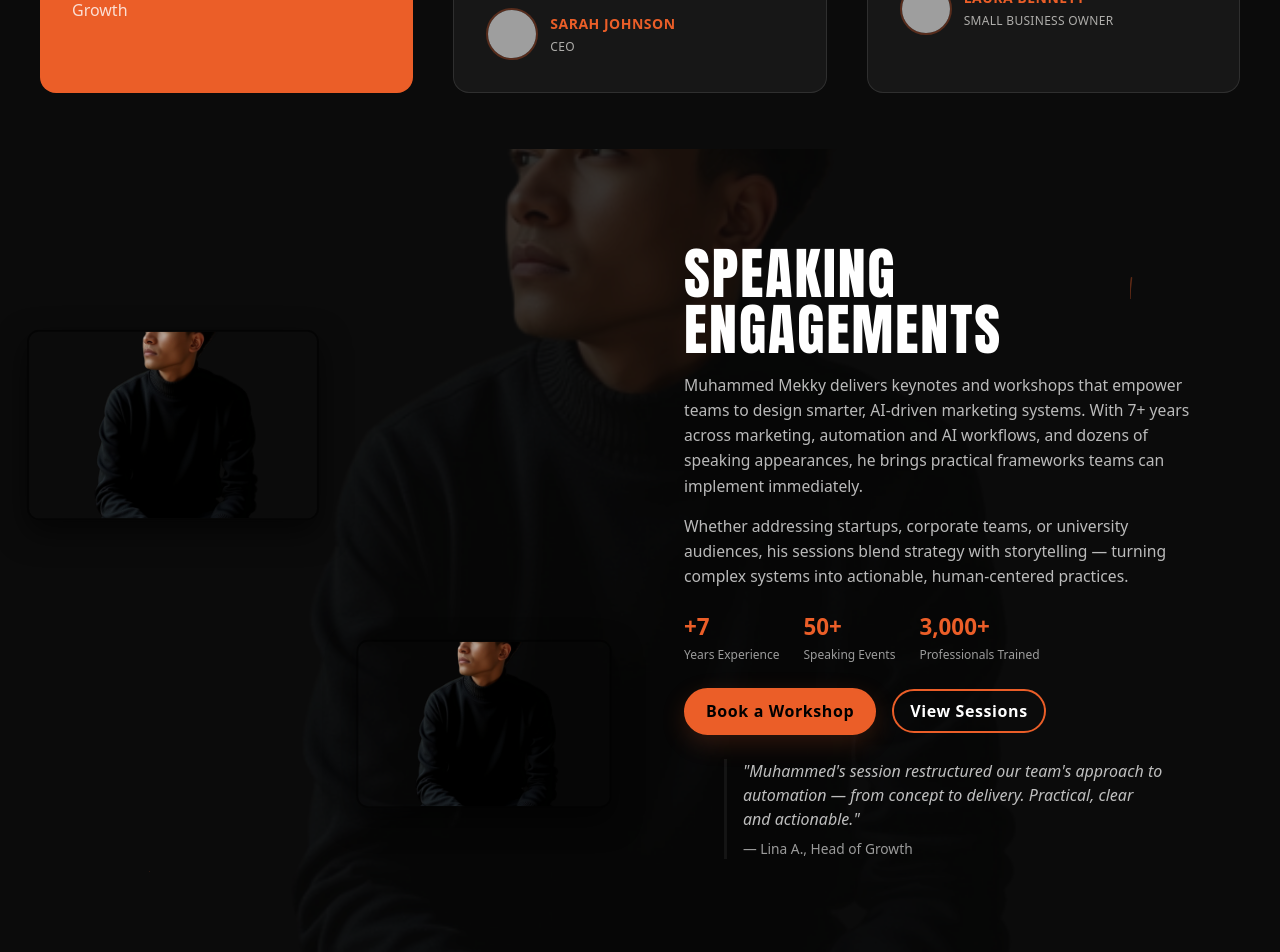
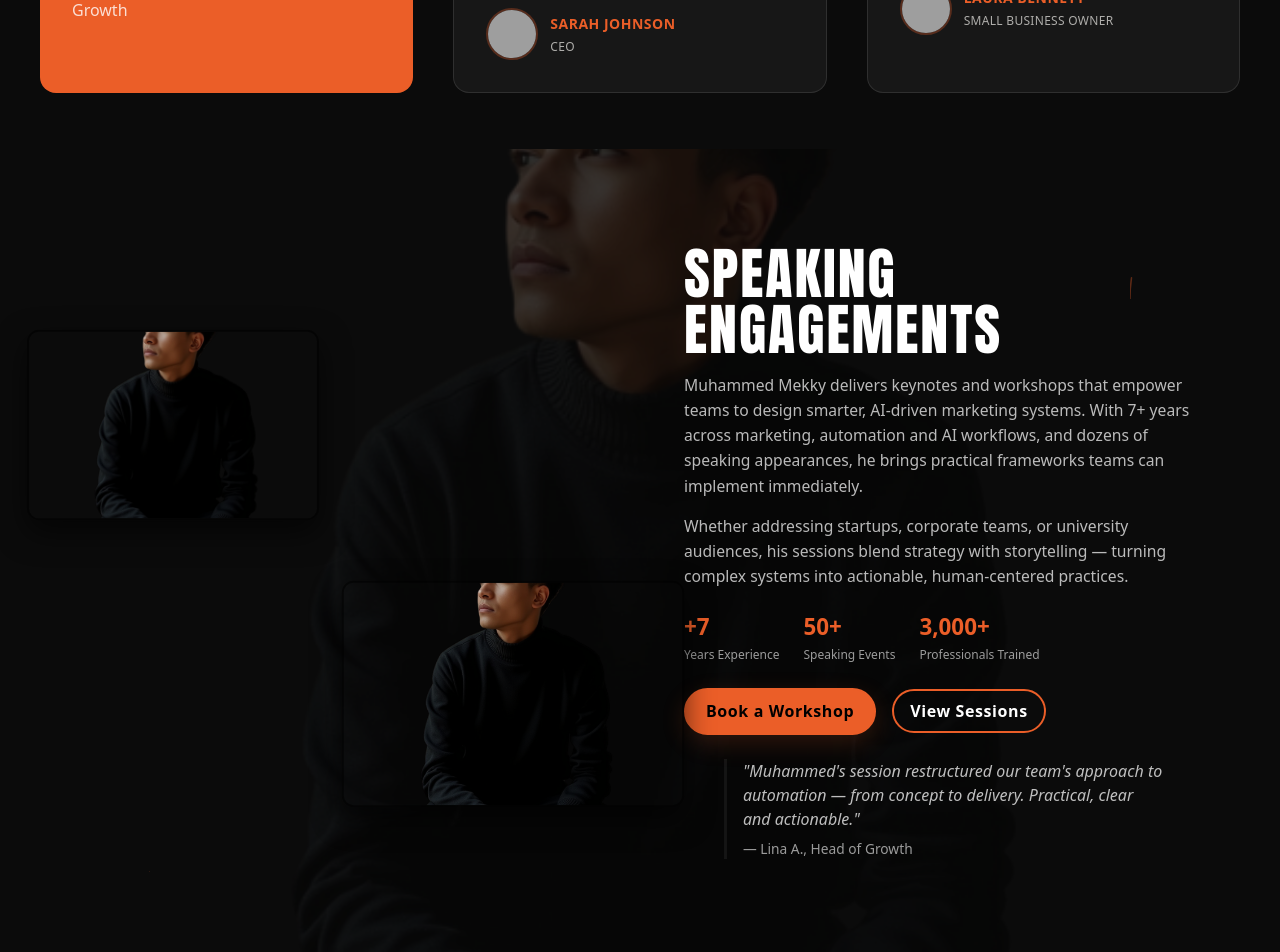
Before and after one commit to m2kky/lastone, a React (Vite) app: page / in a window 1280 px wide. Shown: the part 4373-5325 px from the top of the page. Built offline with nearby package versions, Linux system fonts and the light colour scheme; grey boxes are pictures that could not be loaded.

Commit message:
Make speaker2 image larger and center it below main speaker

```diff
--- a/src/components/speaking.css
+++ b/src/components/speaking.css
@@ -95,21 +95,22 @@
 @media (min-width: 992px) { .audience-card { width: 290px; height: 188px; } }
 .audience-img { width: 100%; height: 100%; object-fit: cover; }
 
-/* Second speaker image - positioned behind main speaker */
+/* Second speaker image - positioned below main speaker */
 .speaker2-card {
   position: absolute;
   bottom: 1rem;
-  left: 1rem;
-  width: 140px;
-  height: 90px;
+  left: 50%;
+  transform: translateX(-50%);
+  width: 200px;
+  height: 130px;
   border-radius: 12px;
   overflow: hidden;
   box-shadow: 0 12px 30px rgba(0,0,0,0.6);
   border: 2px solid rgba(0,0,0,0.6);
   z-index: 1;
 }
-@media (min-width: 640px) { .speaker2-card { width: 200px; height: 130px; } }
-@media (min-width: 992px) { .speaker2-card { width: 260px; height: 170px; } }
+@media (min-width: 640px) { .speaker2-card { width: 280px; height: 180px; } }
+@media (min-width: 992px) { .speaker2-card { width: 350px; height: 230px; } }
 .speaker2-img { width: 100%; height: 100%; object-fit: cover; }
 
 /* Right column */
```
